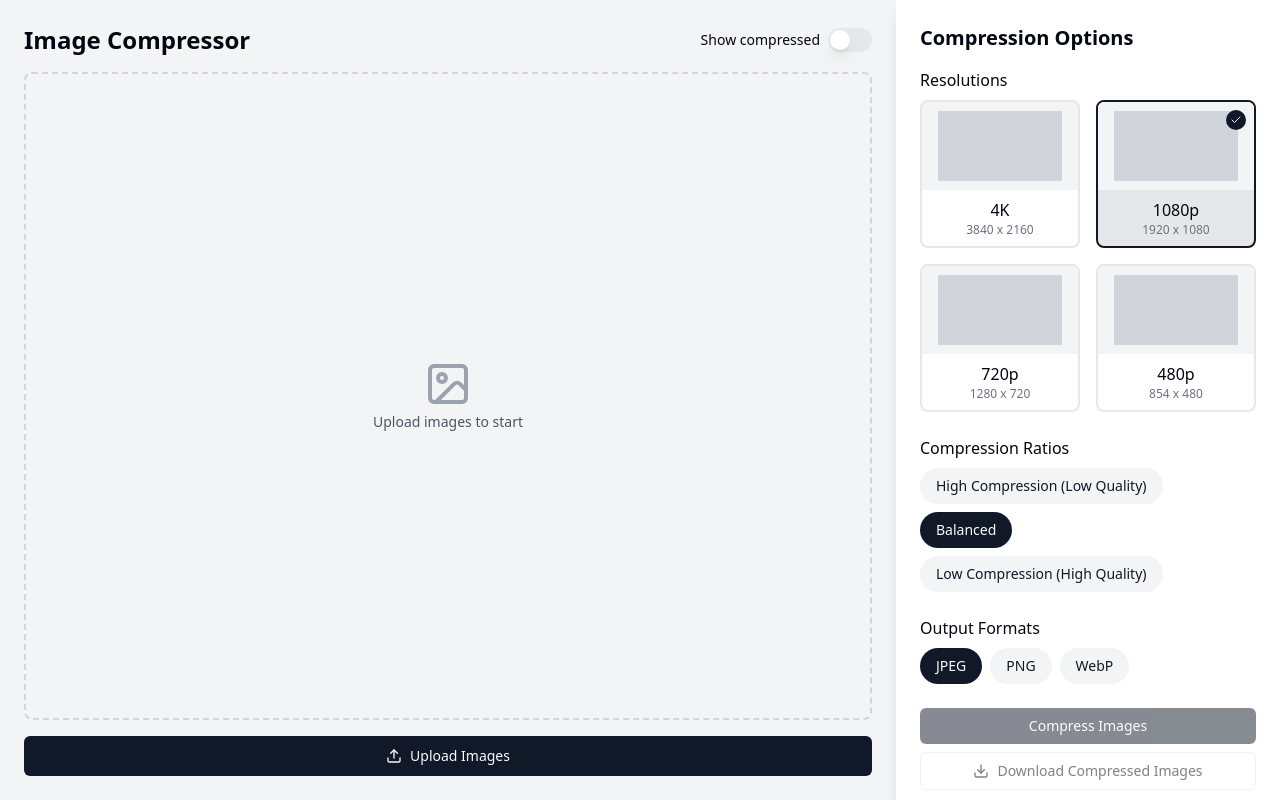
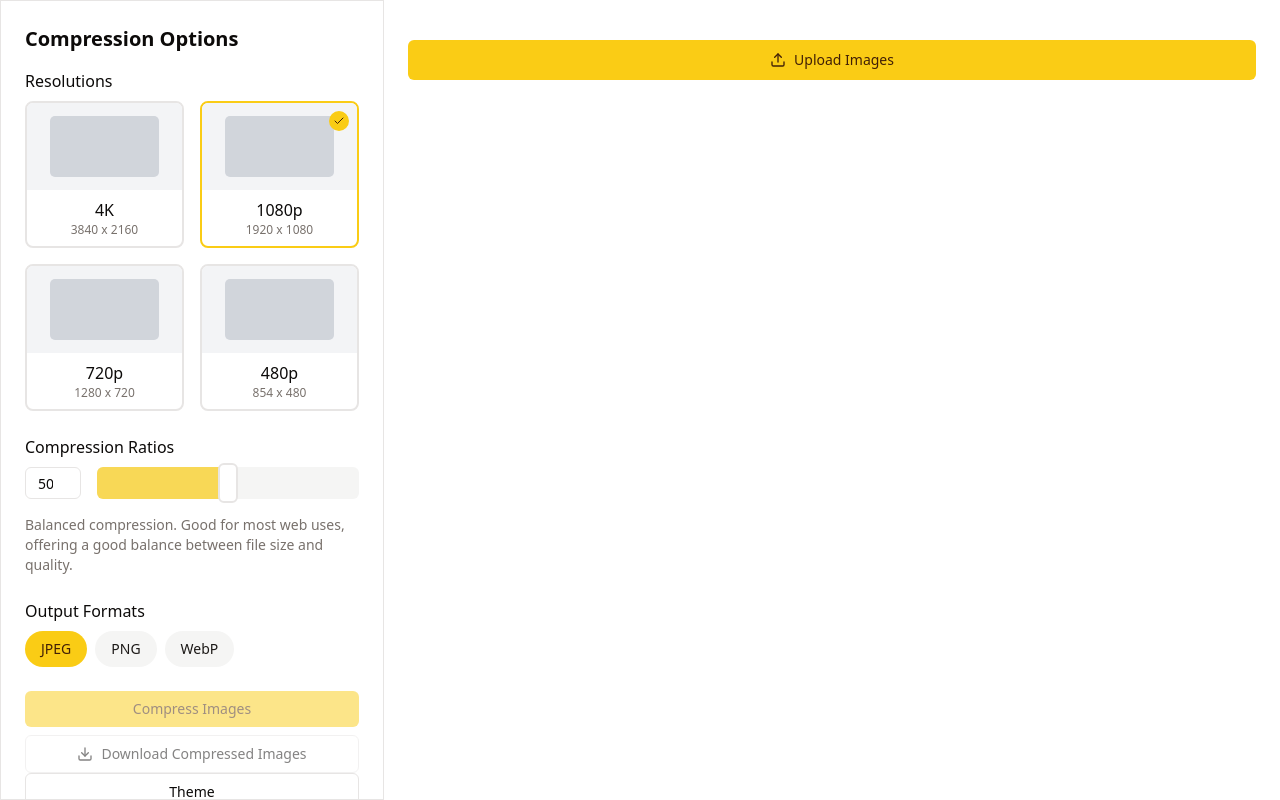
Before and after one commit to Sumis34/crushr, a Next.js app: page / in a window 1280 px wide. Built offline with nearby package versions, Linux system fonts and the light colour scheme.

Commit message:
feat: new style

```diff
--- a/app/globals.css
+++ b/app/globals.css
@@ -11,51 +11,52 @@
 @layer base {
   :root {
     --background: 0 0% 100%;
-    --foreground: 224 71.4% 4.1%;
+    --foreground: 20 14.3% 4.1%;
     --card: 0 0% 100%;
-    --card-foreground: 224 71.4% 4.1%;
+    --card-foreground: 20 14.3% 4.1%;
     --popover: 0 0% 100%;
-    --popover-foreground: 224 71.4% 4.1%;
-    --primary: 220.9 39.3% 11%;
-    --primary-foreground: 210 20% 98%;
-    --secondary: 220 14.3% 95.9%;
-    --secondary-foreground: 220.9 39.3% 11%;
-    --muted: 220 14.3% 95.9%;
-    --muted-foreground: 220 8.9% 46.1%;
-    --accent: 220 14.3% 95.9%;
-    --accent-foreground: 220.9 39.3% 11%;
+    --popover-foreground: 20 14.3% 4.1%;
+    --primary: 47.9 95.8% 53.1%;
+    --primary-foreground: 26 83.3% 14.1%;
+    --secondary: 60 4.8% 95.9%;
+    --secondary-foreground: 24 9.8% 10%;
+    --muted: 60 4.8% 95.9%;
+    --muted-foreground: 25 5.3% 44.7%;
+    --accent: 60 4.8% 95.9%;
+    --accent-foreground: 24 9.8% 10%;
     --destructive: 0 84.2% 60.2%;
-    --destructive-foreground: 210 20% 98%;
-    --border: 220 13% 91%;
-    --input: 220 13% 91%;
-    --ring: 224 71.4% 4.1%;
+    --destructive-foreground: 60 9.1% 97.8%;
+    --border: 20 5.9% 90%;
+    --input: 20 5.9% 90%;
+    --ring: 20 14.3% 4.1%;
+    --radius: 0.5rem;
     --chart-1: 12 76% 61%;
     --chart-2: 173 58% 39%;
     --chart-3: 197 37% 24%;
     --chart-4: 43 74% 66%;
     --chart-5: 27 87% 67%;
-    --radius: 0.5rem;
   }
+
   .dark {
-    --background: 224 71.4% 4.1%;
-    --foreground: 210 20% 98%;
-    --card: 224 71.4% 4.1%;
-    --card-foreground: 210 20% 98%;
-    --popover: 224 71.4% 4.1%;
-    --popover-foreground: 210 20% 98%;
-    --primary: 210 20% 98%;
-    --primary-foreground: 220.9 39.3% 11%;
-    --secondary: 215 27.9% 16.9%;
-    --secondary-foreground: 210 20% 98%;
-    --muted: 215 27.9% 16.9%;
-    --muted-foreground: 217.9 10.6% 64.9%;
-    --accent: 215 27.9% 16.9%;
-    --accent-foreground: 210 20% 98%;
+    --background: 20 14.3% 4.1%;
+    --foreground: 60 9.1% 97.8%;
+    --card: 20 14.3% 4.1%;
+    --card-foreground: 60 9.1% 97.8%;
+    --popover: 20 14.3% 4.1%;
+    --popover-foreground: 60 9.1% 97.8%;
+    --primary: 47.9 95.8% 53.1%;
+    --primary-foreground: 26 83.3% 14.1%;
+    --secondary: 12 6.5% 15.1%;
+    --secondary-foreground: 60 9.1% 97.8%;
+    --muted: 12 6.5% 15.1%;
+    --muted-foreground: 24 5.4% 63.9%;
+    --accent: 12 6.5% 15.1%;
+    --accent-foreground: 60 9.1% 97.8%;
     --destructive: 0 62.8% 30.6%;
-    --destructive-foreground: 210 20% 98%;
-    --border: 215 27.9% 16.9%;
-    --input: 215 27.9% 16.9%;
-    --ring: 216 12.2% 83.9%;
+    --destructive-foreground: 60 9.1% 97.8%;
+    --border: 12 6.5% 15.1%;
+    --input: 12 6.5% 15.1%;
+    --ring: 35.5 91.7% 32.9%;
     --chart-1: 220 70% 50%;
     --chart-2: 160 60% 45%;
     --chart-3: 30 80% 55%;
--- a/app/layout.tsx
+++ b/app/layout.tsx
@@ -1,6 +1,7 @@
 import type { Metadata } from "next";
 import localFont from "next/font/local";
 import "./globals.css";
+import { ThemeProvider } from "@/components/theme-provider";
 
 const geistSans = localFont({
   src: "./fonts/GeistVF.woff",
@@ -28,7 +29,14 @@ export default function RootLayout({
       <body
         className={`${geistSans.variable} ${geistMono.variable} antialiased`}
       >
-        {children}
+        <ThemeProvider
+          attribute="class"
+          defaultTheme="system"
+          enableSystem
+          disableTransitionOnChange
+        >
+          {children}
+        </ThemeProvider>
       </body>
     </html>
   );
--- a/app/page.tsx
+++ b/app/page.tsx
@@ -3,9 +3,10 @@
 import { useState, useRef, ChangeEvent } from "react";
 import { Button } from "@/components/ui/button";
 import { Label } from "@/components/ui/label";
-import { Switch } from "@/components/ui/switch";
-import { Progress } from "@/components/ui/progress";
-import { Upload, Download, Image as ImageIcon, X, Check } from "lucide-react";
+import { Upload, Download, Check } from "lucide-react";
+import { Slider } from "@/components/ui/slider";
+import { useTheme } from "next-themes";
+import { Input } from "@/components/ui/input";
 
 const resolutions = [
   { name: "4K", dimensions: "3840 x 2160", value: "4k", aspectRatio: "16/9" },
@@ -22,12 +23,6 @@ const resolutions = [
     aspectRatio: "16/9",
   },
   { name: "480p", dimensions: "854 x 480", value: "480p", aspectRatio: "16/9" },
-];
-
-const compressionRatios = [
-  { value: "low", label: "High Compression (Low Quality)" },
-  { value: "medium", label: "Balanced" },
-  { value: "high", label: "Low Compression (High Quality)" },
 ];
 
 const outputFormats = [
@@ -47,10 +42,23 @@ interface ImageFile {
 export default function Component() {
   const [images, setImages] = useState<ImageFile[]>([]);
   const [selectedResolutions, setSelectedResolutions] = useState(["1080p"]);
-  const [selectedQualities, setSelectedQualities] = useState(["medium"]);
+  const [selectedQualities] = useState(["medium"]);
   const [selectedFormats, setSelectedFormats] = useState(["image/jpeg"]);
-  const [showCompressed, setShowCompressed] = useState(false);
+  const [compressionQuality, setCompressionQuality] = useState(50);
   const canvasRef = useRef<HTMLCanvasElement>(null);
+  const { setTheme, theme } = useTheme();
+
+  const getCompressionTip = (quality: number) => {
+    if (quality < 25) {
+      return "High compression, significant quality loss. Best for very small file sizes, but not recommended for most uses.";
+    } else if (quality < 50) {
+      return "Medium-high compression. Good for web graphics where some quality loss is acceptable.";
+    } else if (quality < 75) {
+      return "Balanced compression. Good for most web uses, offering a good balance between file size and quality.";
+    } else {
+      return "Low compression, high quality. Best for images where detail is important, but results in larger file sizes.";
+    }
+  };
 
   const handleImageUpload = (e: ChangeEvent<HTMLInputElement>) => {
     const files = Array.from(e.target.files || []);
@@ -62,10 +70,6 @@ export default function Component() {
       compressionRatio: 0,
     }));
     setImages((prev) => [...prev, ...newImages]);
-  };
-
-  const removeImage = (id: string) => {
-    setImages((prev) => prev.filter((img) => img.id !== id));
   };
 
   const compressImages = async () => {
@@ -109,7 +113,6 @@ export default function Component() {
     );
 
     setImages(compressedImages);
-    setShowCompressed(true);
   };
 
   const compressImage = (
@@ -191,84 +194,8 @@ export default function Component() {
   };
 
   return (
-    <div className="flex h-screen bg-gray-100">
-      <div className="flex-1 p-6 flex flex-col">
-        <div className="flex justify-between items-center mb-4">
-          <h1 className="text-2xl font-bold">Image Compressor</h1>
-          <div className="flex items-center space-x-2">
-            <Label htmlFor="show-compressed">Show compressed</Label>
-            <Switch
-              id="show-compressed"
-              checked={showCompressed}
-              onCheckedChange={setShowCompressed}
-            />
-          </div>
-        </div>
-        <div className="flex-1 border-2 border-dashed border-gray-300 rounded-lg p-4 overflow-y-auto">
-          {images.length > 0 ? (
-            <div className="grid grid-cols-1 sm:grid-cols-2 md:grid-cols-3 lg:grid-cols-4 gap-4">
-              {images.map((img) => (
-                <div key={img.id} className="relative group">
-                  {showCompressed && Object.keys(img.compressed).length > 0 ? (
-                    <img
-                      src={Object.values(img.compressed)[0]}
-                      alt="Compressed"
-                      className="w-full h-40 object-cover rounded-lg"
-                    />
-                  ) : (
-                    <img
-                      src={img.preview}
-                      alt="Original"
-                      className="w-full h-40 object-cover rounded-lg"
-                    />
-                  )}
-                  <button
-                    onClick={() => removeImage(img.id)}
-                    className="absolute top-2 right-2 bg-red-500 text-white p-1 rounded-full opacity-0 group-hover:opacity-100 transition-opacity"
-                  >
-                    <X size={16} />
-                  </button>
-                  {img.compressionRatio > 0 && (
-                    <div className="absolute bottom-0 left-0 right-0 bg-black bg-opacity-50 text-white p-2">
-                      <div className="text-xs mb-1">
-                        Compression: {img.compressionRatio.toFixed(2)}%
-                      </div>
-                      <Progress value={img.compressionRatio} className="h-1" />
-                    </div>
-                  )}
-                </div>
-              ))}
-            </div>
-          ) : (
-            <div className="h-full flex items-center justify-center">
-              <div className="text-center">
-                <ImageIcon className="mx-auto h-12 w-12 text-gray-400" />
-                <p className="mt-1 text-sm text-gray-600">
-                  Upload images to start
-                </p>
-              </div>
-            </div>
-          )}
-        </div>
-        <div className="mt-4">
-          <input
-            type="file"
-            accept="image/*"
-            onChange={handleImageUpload}
-            className="hidden"
-            id="image-upload"
-            multiple
-          />
-          <label htmlFor="image-upload">
-            <Button asChild className="w-full">
-              <span>
-                <Upload className="mr-2 h-4 w-4" /> Upload Images
-              </span>
-            </Button>
-          </label>
-        </div>
-      </div>
-      <div className="w-96 bg-white p-6 shadow-lg flex flex-col overflow-y-auto">
+    <div className="flex h-screen">
+      <div className="w-96 bg-background p-6 shadow-lg flex flex-col overflow-y-auto border">
         <h2 className="text-xl font-semibold mb-4">Compression Options</h2>
         <div className="mb-6">
           <Label className="text-base mb-2 block">Resolutions</Label>
@@ -285,23 +212,21 @@ export default function Component() {
                 }
                 className={`relative overflow-hidden rounded-lg border-2 transition-colors ${
                   selectedResolutions.includes(value)
-                    ? "border-primary bg-primary/10"
-                    : "border-gray-200 hover:border-gray-300"
+                    ? "border-primary"
+                    : "border-border"
                 }`}
               >
-                <div className="aspect-[16/9] w-full bg-gray-100 flex items-center justify-center">
+                <div className="aspect-[16/9] w-full bg-gray-100 dark:bg-neutral-900 flex items-center justify-center">
                   <div
-                    className="bg-gray-300"
+                    className="bg-gray-300 dark:bg-neutral-600 w-[70%] h-[70%] rounded-[5px]"
                     style={{
-                      width: "80%",
-                      height: "80%",
                       aspectRatio: aspectRatio,
                     }}
                   ></div>
                 </div>
                 <div className="p-2 text-center">
                   <span className="font-medium">{name}</span>
-                  <span className="text-xs text-gray-500 block">
+                  <span className="text-xs text-muted-foreground block">
                     {dimensions}
                   </span>
                 </div>
@@ -316,26 +241,25 @@ export default function Component() {
         </div>
         <div className="mb-6">
           <Label className="text-base mb-2 block">Compression Ratios</Label>
-          <div className="flex flex-wrap gap-2">
-            {compressionRatios.map(({ value, label }) => (
-              <button
-                key={value}
-                onClick={() =>
-                  toggleSelection(
-                    value,
-                    selectedQualities,
-                    setSelectedQualities
-                  )
-                }
-                className={`px-4 py-2 rounded-full text-sm font-medium transition-colors ${
-                  selectedQualities.includes(value)
-                    ? "bg-primary text-primary-foreground"
-                    : "bg-secondary text-secondary-foreground hover:bg-secondary/80"
-                }`}
-              >
-                {label}
-              </button>
-            ))}
+          <div>
+            <div className="flex gap-4">
+              <Input
+                onChange={(e) => setCompressionQuality(e.target.valueAsNumber)}
+                className="w-14 h-8"
+                type="number"
+                value={compressionQuality}
+              />
+              <Slider
+                value={[compressionQuality]}
+                onValueChange={(value) => setCompressionQuality(value[0])}
+                max={100}
+                step={1}
+                className="mb-2"
+              />
+            </div>
+            <div className="text-sm text-muted-foreground mt-2">
+              {getCompressionTip(compressionQuality)}
+            </div>
           </div>
         </div>
         <div className="mb-6">
@@ -379,7 +303,32 @@ export default function Component() {
         >
           <Download className="mr-2 h-4 w-4" /> Download Compressed Images
         </Button>
+        <Button
+          variant="outline"
+          onClick={() => setTheme(theme === "light" ? "dark" : "light")}
+        >
+          Theme
+        </Button>
         <canvas ref={canvasRef} style={{ display: "none" }} />
+      </div>
+      <div className="flex-1 p-6 flex flex-col bg-background">
+        <div className="mt-4">
+          <input
+            type="file"
+            accept="image/*"
+            onChange={handleImageUpload}
+            className="hidden"
+            id="image-upload"
+            multiple
+          />
+          <label htmlFor="image-upload">
+            <Button asChild className="w-full">
+              <span>
+                <Upload className="mr-2 h-4 w-4" /> Upload Images
+              </span>
+            </Button>
+          </label>
+        </div>
       </div>
     </div>
   );
--- /dev/null
+++ b/components/theme-provider.tsx
@@ -0,0 +1,9 @@
+"use client"
+
+import * as React from "react"
+import { ThemeProvider as NextThemesProvider } from "next-themes"
+import { type ThemeProviderProps } from "next-themes/dist/types"
+
+export function ThemeProvider({ children, ...props }: ThemeProviderProps) {
+  return <NextThemesProvider {...props}>{children}</NextThemesProvider>
+}
--- /dev/null
+++ b/components/ui/slider.tsx
@@ -0,0 +1,28 @@
+"use client";
+
+import * as React from "react";
+import * as SliderPrimitive from "@radix-ui/react-slider";
+
+import { cn } from "@/lib/utils";
+
+const Slider = React.forwardRef<
+  React.ElementRef<typeof SliderPrimitive.Root>,
+  React.ComponentPropsWithoutRef<typeof SliderPrimitive.Root>
+>(({ className, ...props }, ref) => (
+  <SliderPrimitive.Root
+    ref={ref}
+    className={cn(
+      "relative flex w-full touch-none select-none items-center group cursor-grab active:cursor-grabbing",
+      className
+    )}
+    {...props}
+  >
+    <SliderPrimitive.Track className="relative h-8 w-full grow overflow-hidden rounded-md bg-secondary">
+      <SliderPrimitive.Range className="absolute h-full bg-primary/70 group-hover:bg-primary transition-colors" />
+    </SliderPrimitive.Track>
+    <SliderPrimitive.Thumb className="block h-10 w-5 rounded-md border-2 bg-background transition-colors focus-visible:outline-none focus-visible:ring-0 disabled:pointer-events-none disabled:opacity-50" />
+  </SliderPrimitive.Root>
+));
+Slider.displayName = SliderPrimitive.Root.displayName;
+
+export { Slider };
--- a/package.json
+++ b/package.json
@@ -19,6 +19,7 @@
     "@radix-ui/react-scroll-area": "^1.1.0",
     "@radix-ui/react-select": "^2.1.1",
     "@radix-ui/react-separator": "^1.1.0",
+    "@radix-ui/react-slider": "^1.2.0",
     "@radix-ui/react-slot": "^1.1.0",
     "@radix-ui/react-switch": "^1.1.0",
     "@radix-ui/react-tabs": "^1.1.0",
@@ -27,6 +28,7 @@
     "clsx": "^2.1.1",
     "lucide-react": "^0.441.0",
     "next": "14.2.12",
+    "next-themes": "^0.3.0",
     "react": "^18",
     "react-dom": "^18",
     "react-resizable-panels": "^2.1.3",
```
Also changed, not shown: 1 other file (tests, documents, lock files or other folders).
